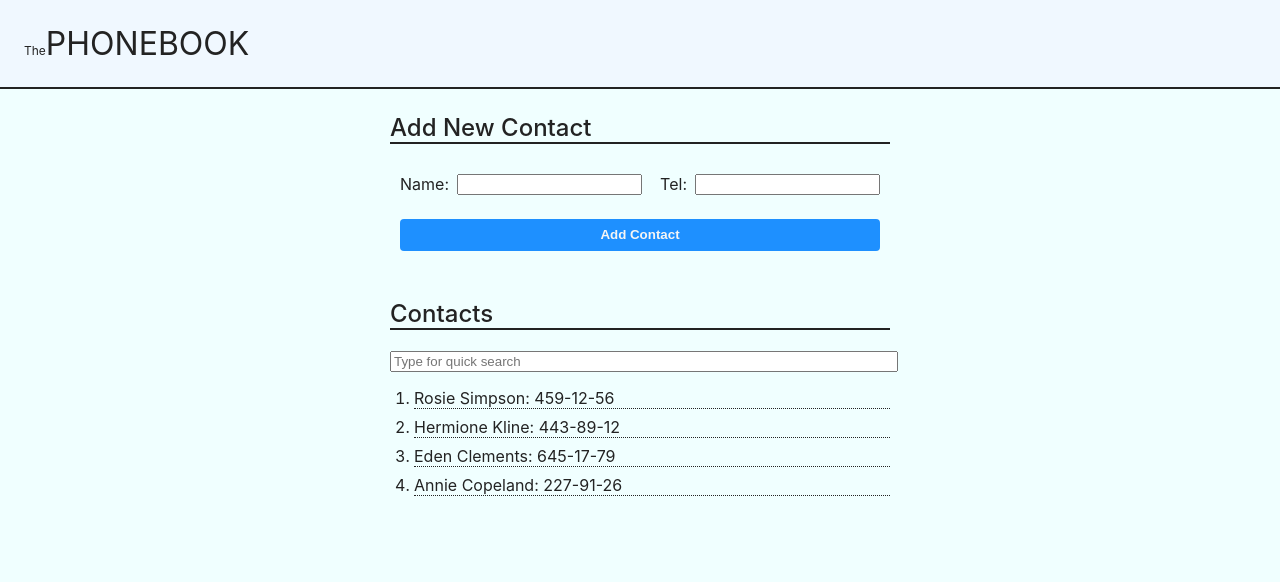
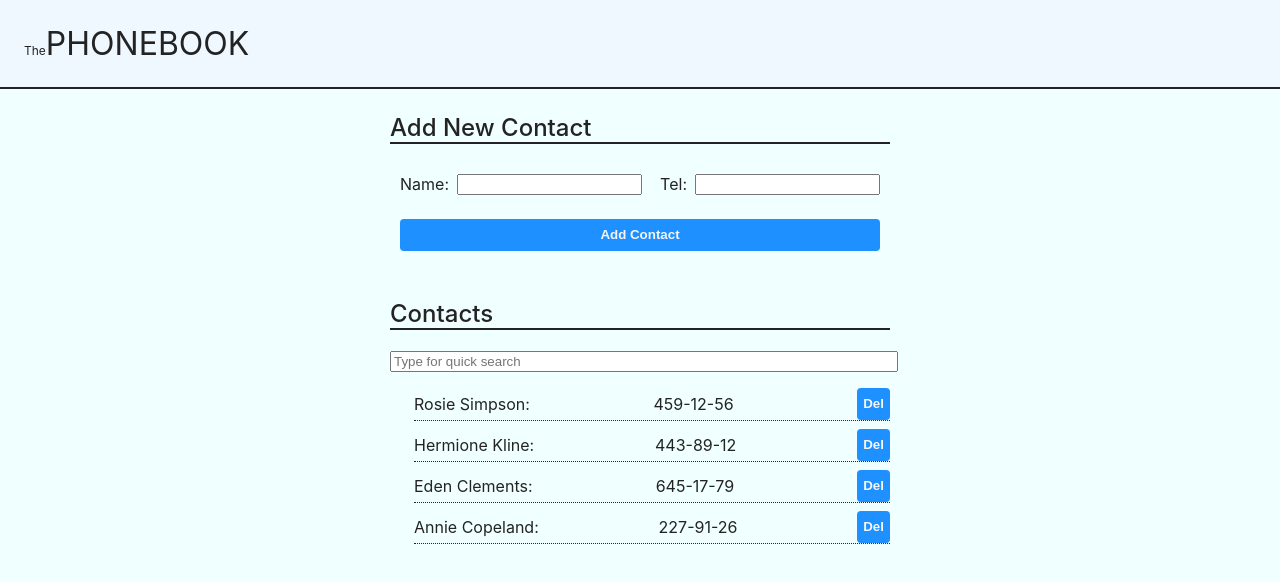
Before and after one commit to savchenkolex/goit-react-hw-02-phonebook, a React (Create React App) app: page / in a window 1280 px wide. Shown: the top 582 px of the page. Built offline with nearby package versions, Linux system fonts and the light colour scheme.

Commit message:
add fn for remove contacts

```diff
--- a/src/App.js
+++ b/src/App.js
@@ -54,6 +54,17 @@ class App extends Component {
     });
   };
 
+  deleteContact = (event) => {
+
+    const currentId = event.target.dataset.id;
+    const contacts = this.state.contacts;
+    const contactsClear = contacts.filter((item)=>{
+      return (item.id !== currentId);
+    })
+
+    this.setState({contacts: contactsClear});
+  }
+
   render() {
     return (
       <>
@@ -63,7 +74,7 @@ class App extends Component {
         </Section>
         <Section title="Contacts">
           <QuickSearch fnInput={this.inputHandler} />
-          <ListContacts contacts={this.filterFn()} />
+          <ListContacts contacts={this.filterFn()} deleteContact={this.deleteContact}  />
         </Section>
       </>
     );
--- a/src/components/ListContacts/ListContacts.jsx
+++ b/src/components/ListContacts/ListContacts.jsx
@@ -7,7 +7,7 @@ class ListContacts extends Component {
         return (
             <ol className={css.listBox}>
                 {this.props.contacts.map(item => {
-                   return <li className={css["list-item"]} key={item.id}>{item.name}: {item.number}</li>;
+                   return <li className={css["list-item"]} key={item.id}><span>{item.name}:</span> <span>{item.number}</span><button data-id={item.id} type="button" onClick={(event)=>{this.props.deleteContact(event)}}>Del</button></li>;
                 })}
             </ol>
         )
--- a/src/components/ListContacts/ListContacts.module.css
+++ b/src/components/ListContacts/ListContacts.module.css
@@ -6,4 +6,8 @@
 .list-item {
     border-bottom: 1px dotted #232323;
     margin-bottom: 8px;
+    display: flex;
+    gap:24px;
+    justify-content: space-between;
+    align-items: center;
 }
```
